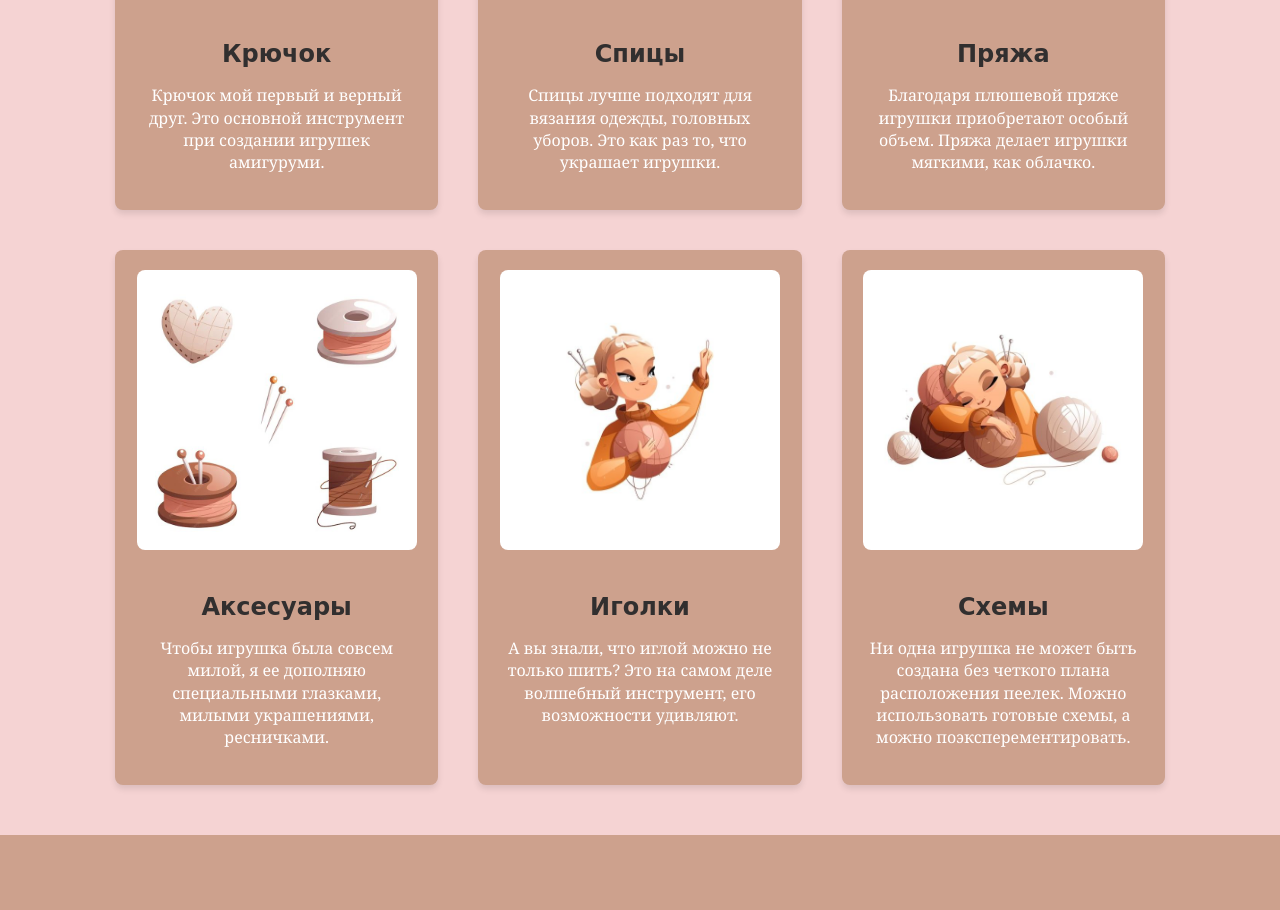
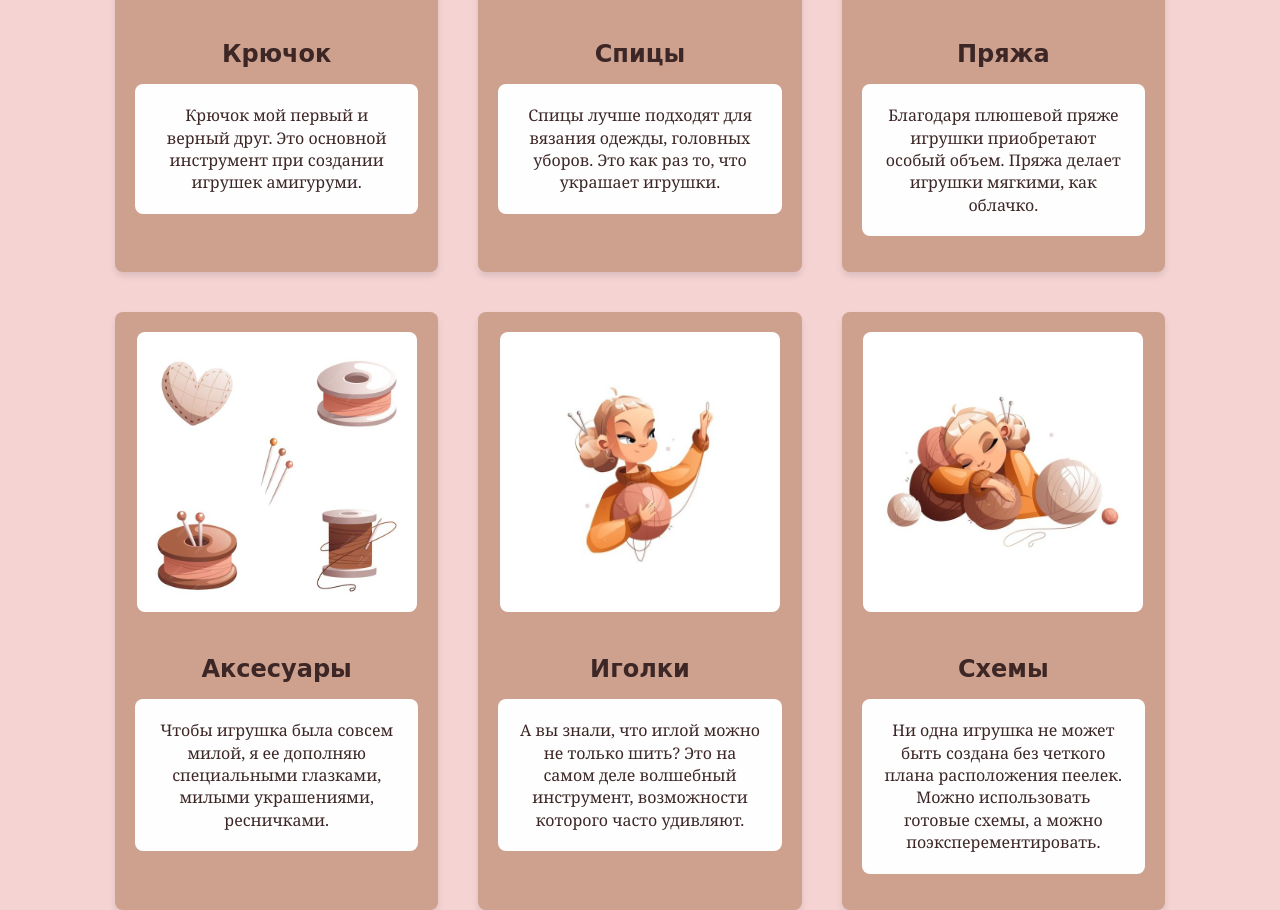
Before and after one commit to Urban-eliz/lab5, a plain HTML site: page index.html in a window 1280 px wide. Shown: the part 2419-3329 px from the top of the page. Before the commit the page ends 3254 px from the top, so only its background shows below. Drawn offline with Linux system fonts and the light colour scheme.

Commit message:
picture and text

```diff
--- a/css/style.css
+++ b/css/style.css
@@ -273,15 +273,19 @@ p, a {
   /* заголовки карточек */
   .tech-title {
     font-size: 1.5em;
-    color: #312f2f;
+    color: #3c2626;
     margin-bottom: 10px;
   }
 
   /* текст на карточках */
   .tech-description {
+    background-color: rgb(254, 254, 254);
     font-size: 1em;
-    color: #ffffff;
+    color: #3c2626;
     line-height: 1.4;
+    padding: 20px;
+    border-radius: 8px;
+
   }
 
   /* Адаптивность */
--- a/index.html
+++ b/index.html
@@ -100,7 +100,7 @@
           <div class="tech-card">
             <img src="img/igll.png" alt="Игла" class="tech-icon">
             <h3 class="tech-title">Иголки</h3>
-            <p class="tech-description">А вы знали, что иглой можно не только шить? Это на самом деле волшебный инструмент, его возможности удивляют.</p>
+            <p class="tech-description">А вы знали, что иглой можно не только шить? Это на самом деле волшебный инструмент, возможности которого часто удивляют.</p>
           </div>
           <div class="tech-card">
             <img src="img/shema.png" alt="Схемы" class="tech-icon">
```
